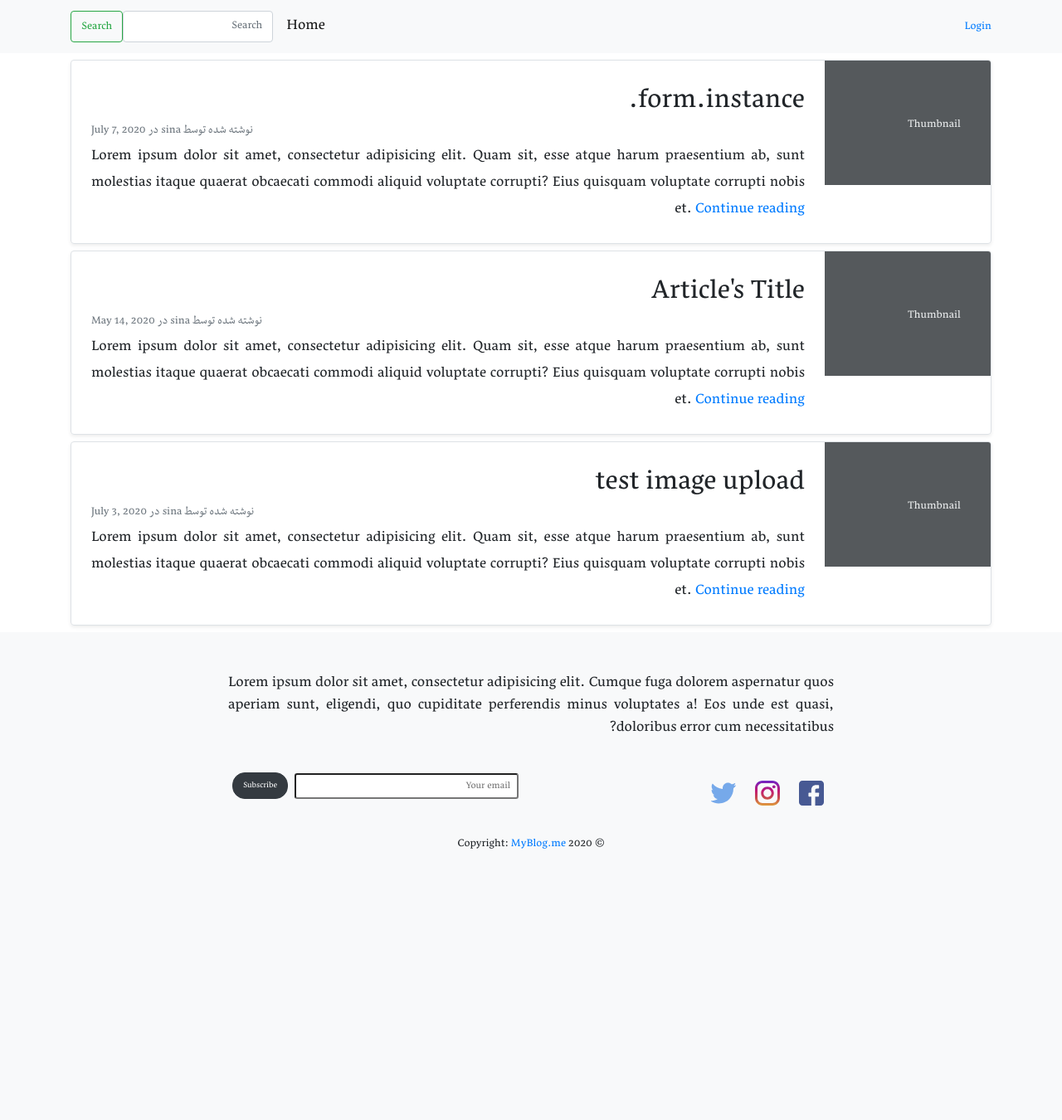
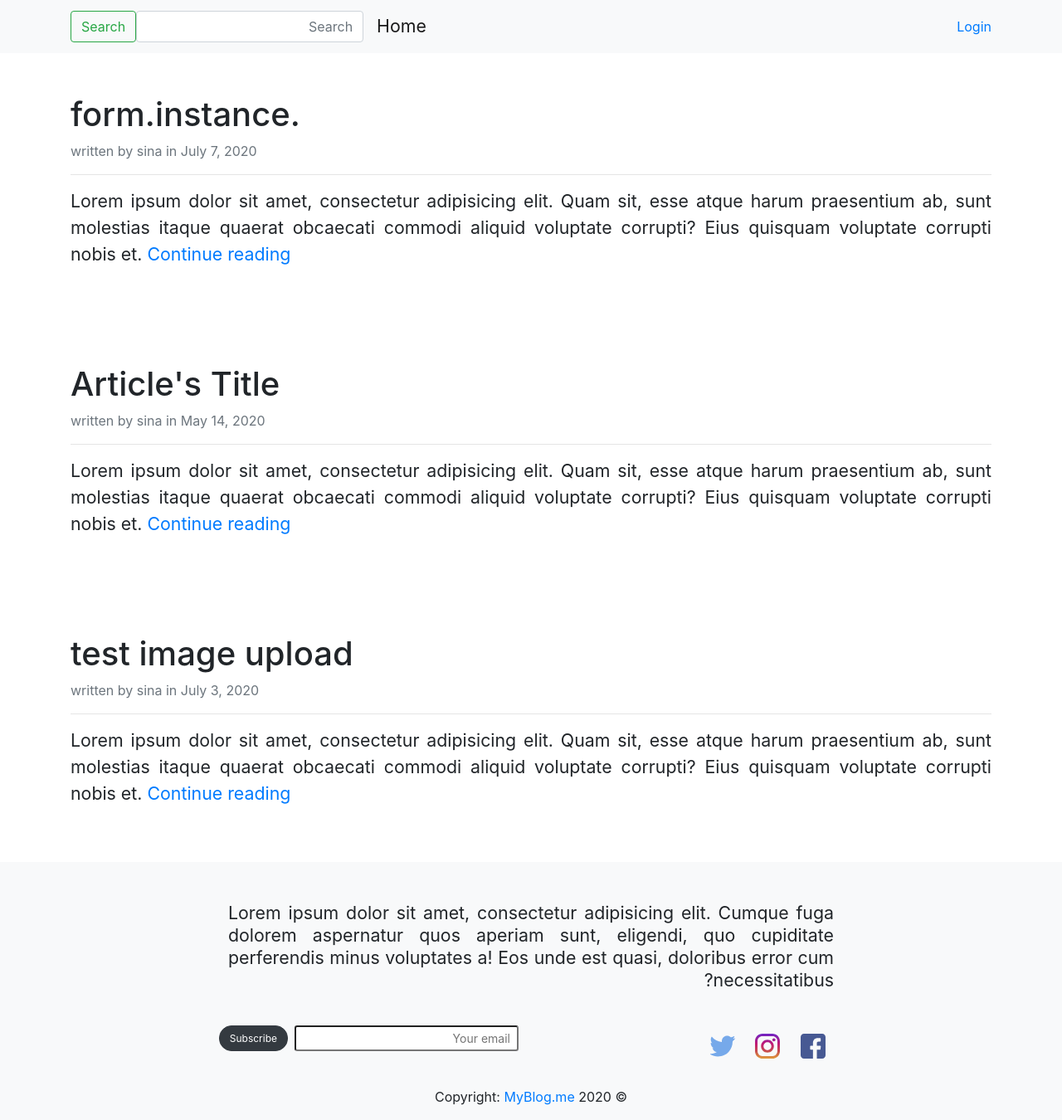
Before and after one commit to SinaSarparast/SimpleBlog, a Django app: page /articles/home in a window 1280 px wide. Shown: the whole page at 83% size. Before the commit the page ends 1023 px from the top, so only its background shows below. Run offline with Django 3.2, Linux system fonts and the light colour scheme; data comes from the database, SQL or seed files in the repository; both versions use the stored data as it was after the commit; some libraries are stand-ins or nearby versions.

Commit message:
improved first page and removed footer for add pge

```diff
--- a/articles/templates/articles/article.html
+++ b/articles/templates/articles/article.html
@@ -9,7 +9,7 @@
         {{post.title}}
       </h1>
       <div class="date">
-          <span> {{post.lastmodiefied_date}} در {{post.author}}   نوشته شده توسط</span>
+          <span> Written by {{post.author}} in {{post.lastmodiefied_date}}  </span>
       </div>
       <hr>
   </div>
@@ -24,4 +24,6 @@
   {% endblock %}
 
 </div>
+<!-- Footer -->
+{%include './footer.html'%}
 {% endblock %}
--- a/articles/templates/articles/article_form.html
+++ b/articles/templates/articles/article_form.html
@@ -1,4 +1,4 @@
-{% extends "articles/base.html" %}
+{% include "articles/base.html" %}
 
 <!-- Page Content -->
 {% block article %}
--- a/articles/templates/articles/base.html
+++ b/articles/templates/articles/base.html
@@ -27,17 +27,16 @@
 </head>
 
 <body>
+  <div class="main">
+    <!-- Header -->
+    {% include './navbar.html'%}
 
-  <!-- Header -->
-  {% include './navbar.html'%}
+    <!-- article body -->
+    {% block article %}
+    {% endblock %}
 
-  <!-- article body -->
-  {% block article %}
-  {% endblock %}
 
-  <!-- Footer -->
-  {%include './footer.html'%}
-
+  </div>
 </body>
 
 <!-- Bootstrap core JavaScript -->
--- a/articles/templates/articles/footer.html
+++ b/articles/templates/articles/footer.html
@@ -6,7 +6,7 @@
 {% block footer %}
 
 <!-- Footer -->
-<footer class="page-footer font-small indigo footer-light bg-light ">
+<footer class="page-footer  bg-light" >
 
   <!-- Footer Links -->
   <div class="container">
--- a/articles/templates/articles/home.html
+++ b/articles/templates/articles/home.html
@@ -4,38 +4,26 @@
 
 <div class="container">
     {% for post in object_list %}
-    <div class="row no-gutters border rounded overflow-hidden flex-md-row mb-2 mt-2 shadow-sm h-md-250 position-relative">
-      <div class="col p-4 d-flex flex-column position-static">
-          <h1 class="mb-0">{{post.title}}</h1>
-
-
+    <div class="row" id="blog_entry">
+      <div class="col">
+            <h1 id="blog_title">{{post.title}}</h1>
             <div class="date mb-1 text-muted">
-                <span> {{post.lastmodiefied_date}} در {{post.author}}   نوشته شده توسط</span>
+                <span> written by {{post.author}} in {{post.lastmodiefied_date}}</span>
             </div>
-            <p class="card-text mb-auto">
+            <hr>
+            <p>
               Lorem ipsum dolor sit amet, consectetur adipisicing elit.
               Quam sit, esse atque harum praesentium ab, sunt molestias itaque
                quaerat obcaecati commodi aliquid voluptate corrupti?
                 Eius quisquam voluptate corrupti nobis et.
-               <a href="#" class="stretched-link">Continue reading</a>
+                <a href={% url "read_article" post.slug %}>Continue reading</a>
             </p>
-
         </div>
-
-        <div class="col-auto d-none d-lg-block">
-          <svg class="bd-placeholder-img" width="200" height="150" xmlns="http://www.w3.org/2000/svg" preserveAspectRatio="xMidYMid slice" focusable="false" role="img" aria-label="Placeholder: Thumbnail">
-            <title>Placeholder</title>
-            <rect width="100%" height="100%" fill="#55595c">
-
-            </rect>
-            <text x="50%" y="50%" fill="#eceeef" dy=".3em">Thumbnail</text>
-          </svg>
-        </div>
-
     </div>
     {% endfor %}
 </div>
 
 
-
+<!-- Footer -->
+{%include './footer.html'%}
 {% endblock %}
--- a/articles/templates/articles/navbar.html
+++ b/articles/templates/articles/navbar.html
@@ -3,16 +3,20 @@
 
 <nav class="navbar navbar-expand-lg navbar-light bg-light">
   <div class="container">
-      <button class="navbar-toggler" type="button" data-toggle="collapse" data-target="#navbarTogglerDemo03" aria-controls="navbarTogglerDemo03" aria-expanded="false" aria-label="Toggle navigation">
+      <button class="navbar-toggler" type="button" data-toggle="collapse"
+      data-target="#navbarTogglerDemo03" aria-controls="navbarTogglerDemo03"
+      aria-expanded="false" aria-label="Toggle navigation">
         <span class="navbar-toggler-icon"></span>
       </button>
 
       {% if user.is_authenticated %}
-      <div class="col-xs-7">
+      <!-- <div class="col-xs-7">
         <img src="..." alt="..." class="rounded-circle" width="40px">
-      </div>
+      </div> -->
       <div class="dropdown">
-        <button class="btn btn-secondary dropdown-toggle" type="button" id="dropdownMenuButton" data-toggle="dropdown" aria-haspopup="true" aria-expanded="false">
+        <button class="btn btn-secondary dropdown-toggle" type="button"
+        id="dropdownMenuButton" data-toggle="dropdown" aria-haspopup="true"
+        aria-expanded="false">
           {{ user.username }}
         </button>
         <div class="dropdown-menu" aria-labelledby="dropdownMenuButton">
@@ -28,13 +32,17 @@
       <div class="collapse navbar-collapse" id="navbarTogglerDemo03">
         <ul class="navbar-nav mr-auto mt-2 mt-lg-0">
           <li class="nav-item active">
-            <a class="nav-link" href={% url "article-list" %}>Home<span class="sr-only">(current)</span></a>
+            <a class="nav-link" href={% url "article-list" %}>Home<span
+              class="sr-only">(current)</span></a>
           </li>
         </ul>
 
         <form class="form-inline">
-          <input class="form-control mr-sm-2" type="search" placeholder="Search" aria-label="Search">
-          <button class="btn btn-outline-success my-2 my-sm-0" type="submit">Search</button>
+          <input class="form-control mr-sm-2" type="search" placeholder="Search"
+           aria-label="Search">
+          <button class="btn btn-outline-success my-2 my-sm-0" type="submit">
+            Search
+          </button>
         </form>
 
       </div>
--- a/static/articles/css/style.css
+++ b/static/articles/css/style.css
@@ -1,28 +1,24 @@
-* {
- font-family: 'Nassim'
+#blog_entry{
+  padding-top:  50px;
+  padding-bottom: 50px;
+
+}
+
+.date, #blog_title{
+  text-align: left;
 }
 
 p, ul, li {
-    direction: rtl;
     text-align: justify;
     text-justify: inter-word;
-    vertical-align: middle;
+    /* vertical-align: middle; */
     font-size: 16pt;
 }
 
-h1, h2, h3, h4, h5, h6{
-    direction: rtl;
-    text-align: right;
-}
-
-.date {
-    text-align: left
-}
 
 #id_summary
 {
   font-size: 16pt;
-
 	background: transparent;
 	border: none;
   border-top:    2px solid grey;
@@ -37,7 +33,6 @@ h1, h2, h3, h4, h5, h6{
 #id_title
 {
   font-size: 2em;
-
 	background: transparent;
 	border: none;
 	width: 100%;
@@ -65,7 +60,7 @@ a>img {
 
 
 
-@font-face {
+/* @font-face {
     font-family: "Nassim";
     src: url('../assets/BBCNassimRegular.ttf') format('truetype');
-}
+} */
```
Also changed, not shown: articles/templates/registration/login.html (+0 -21 lines), db.sqlite3.
